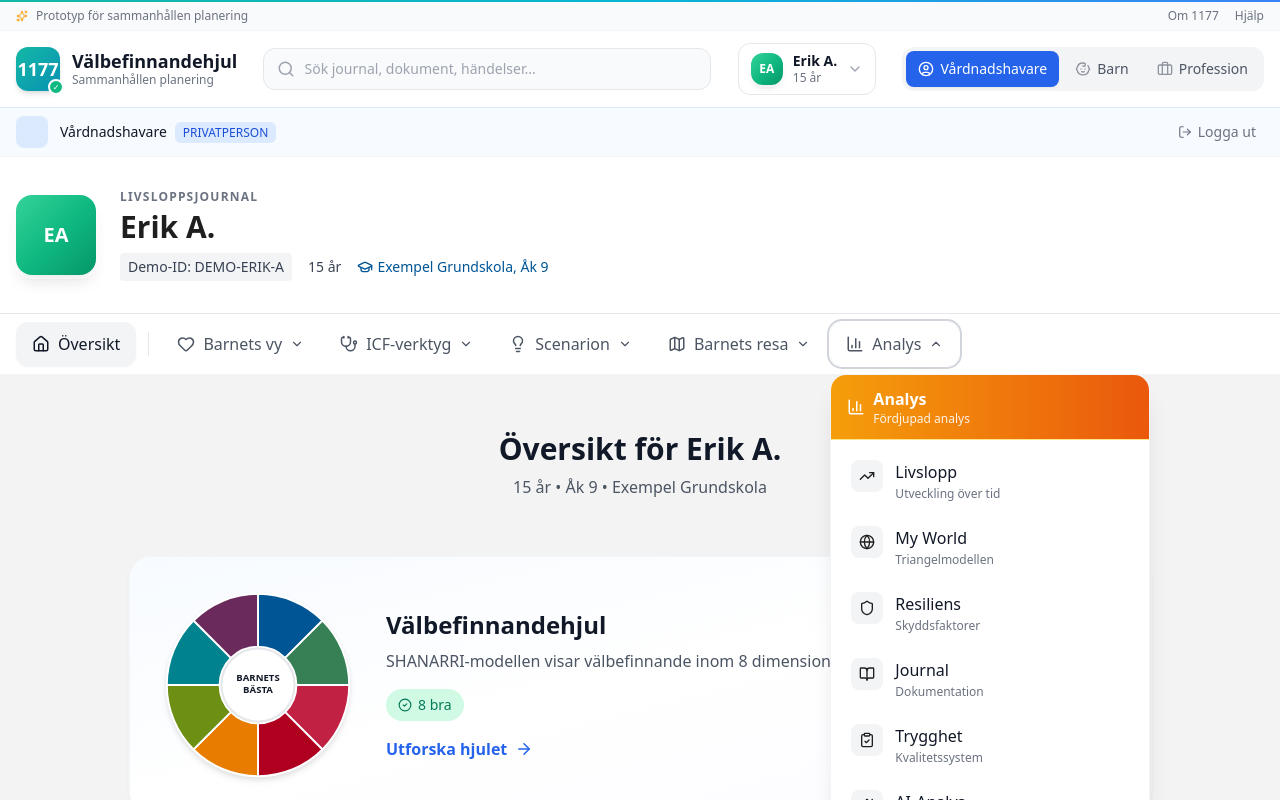
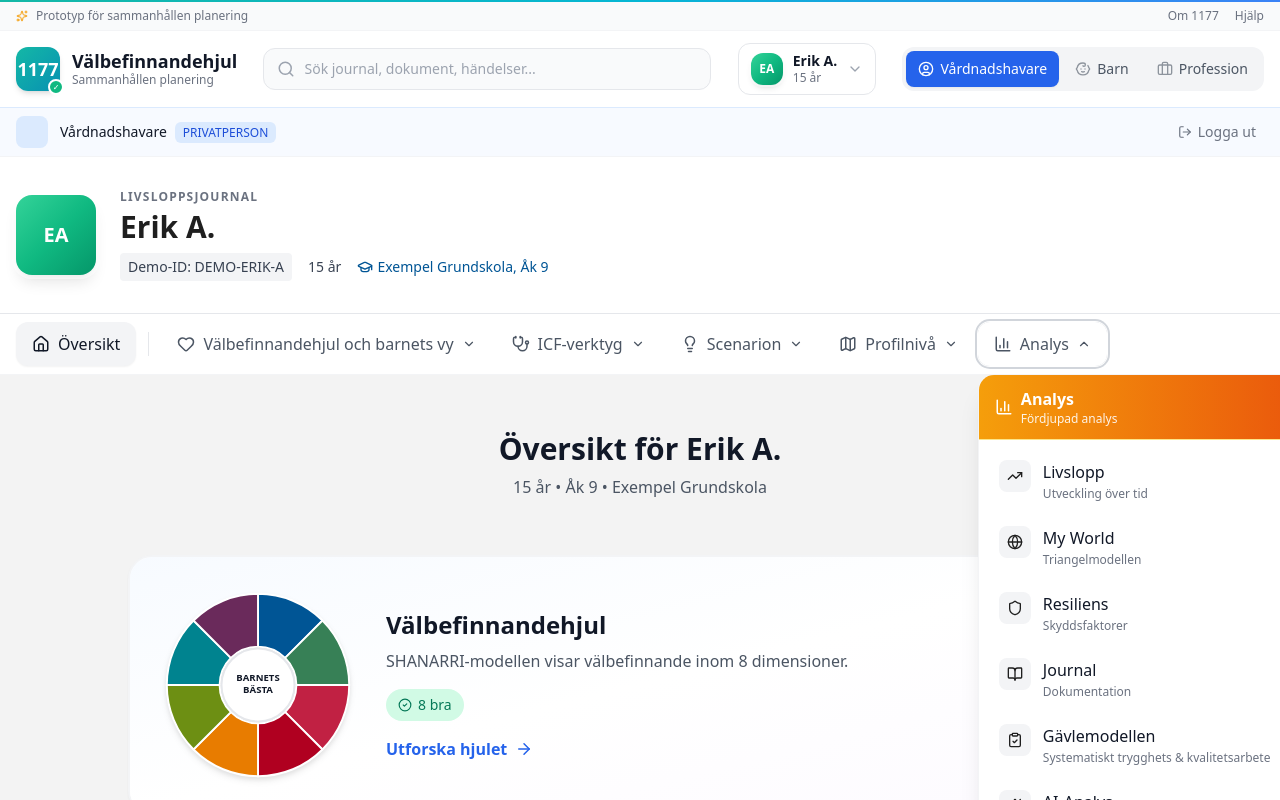
Before and after one commit to deno-li/semantisk-brygga-for-skolans-information, a React (Vite) app: page / in a window 1280 px wide. Both pictures are taken after a click on the button "Analys". Shown: the top 800 px of the page. Built offline with nearby package versions, Linux system fonts and the light colour scheme.

Commit message:
Update labels for navigation items

```diff
--- a/src/components/Navigation.tsx
+++ b/src/components/Navigation.tsx
@@ -70,7 +70,7 @@ const TAB_GROUPS: TabGroup[] = [
   },
   {
     id: 'views',
-    label: 'Barnets vy',
+    label: 'Välbefinnandehjul och barnets vy',
     description: 'Anpassat för barnet',
     icon: <Heart size={18} />,
     color: 'blue',
@@ -94,7 +94,7 @@ const TAB_GROUPS: TabGroup[] = [
   },
   {
     id: 'matris',
-    label: 'Barnets resa',
+    label: 'Profilnivå',
     description: 'Nivåhantering och matris',
     icon: <Map size={18} />,
     color: 'purple',
@@ -150,7 +150,7 @@ const Navigation: React.FC<NavigationProps> = ({ currentView, onViewChange, curr
   const tabs: TabItem[] = [
     { id: 'overview', label: 'Översikt', description: 'Barnets samlade bild', icon: <LayoutDashboard size={16} />, group: 'main' },
 
-    // Barnets vy
+    // Välbefinnandehjul och barnets vy
     { id: 'shanarri', label: 'Välbefinnandehjul', description: 'SHANARRI-bedömning', icon: <PieChart size={16} />, group: 'views', color: 'blue' },
     { id: 'wellness-development', label: 'Välbefinnandeutveckling', description: 'Utveckling & insatser', icon: <TrendingUp size={16} />, group: 'views', color: 'purple' },
     { id: 'survey', label: 'Min röst', description: 'Barnets egen berättelse', icon: <MessageSquare size={16} />, group: 'views', color: 'pink' },
@@ -165,7 +165,7 @@ const Navigation: React.FC<NavigationProps> = ({ currentView, onViewChange, curr
     // Scenario Generator
     { id: 'scenario-generator', label: 'Scenarioskiss', description: 'Tänk om...', icon: <Sparkles size={16} />, badge: '✨', hiddenForChild: true, group: 'scenario', color: 'violet' },
 
-    // Barnets Resa Matris
+    // Profilnivå
     { id: 'journey-level', label: 'Nivåhantering', description: 'N1, N2, N3 nivåer', icon: <Layers size={16} />, hiddenForChild: true, group: 'matris', color: 'purple' },
     { id: 'matrix-overview', label: 'Matrisöversikt', description: 'Samlad matrisvy', icon: <BookOpenCheck size={16} />, hiddenForChild: true, group: 'matris', color: 'pink' },
 
@@ -174,7 +174,7 @@ const Navigation: React.FC<NavigationProps> = ({ currentView, onViewChange, curr
     { id: 'myworld', label: 'My World', description: 'Triangelmodellen', icon: <Globe size={16} />, hiddenForChild: true, group: 'analysis', color: 'cyan' },
     { id: 'resilience', label: 'Resiliens', description: 'Skyddsfaktorer', icon: <Shield size={16} />, hiddenForChild: true, group: 'analysis', color: 'green' },
     { id: 'journal', label: 'Journal', description: 'Dokumentation', icon: <BookOpen size={16} />, hiddenForChild: true, group: 'analysis', color: 'amber' },
-    { id: 'quality', label: 'Trygghet', description: 'Kvalitetssystem', icon: <ClipboardCheck size={16} />, hiddenForChild: true, group: 'analysis', color: 'teal' },
+    { id: 'quality', label: 'Gävlemodellen', description: 'Systematiskt trygghets & kvalitetsarbete', icon: <ClipboardCheck size={16} />, hiddenForChild: true, group: 'analysis', color: 'teal' },
     { id: 'ai-analysis', label: 'AI-Analys', description: 'Semantisk kodning', icon: <Sparkles size={16} />, hiddenForChild: true, group: 'analysis', color: 'violet' },
     { id: 'timeline', label: 'Tidslinje', description: 'Händelser', icon: <Clock size={16} />, hiddenForChild: true, group: 'analysis', color: 'slate' },
   ];
```
